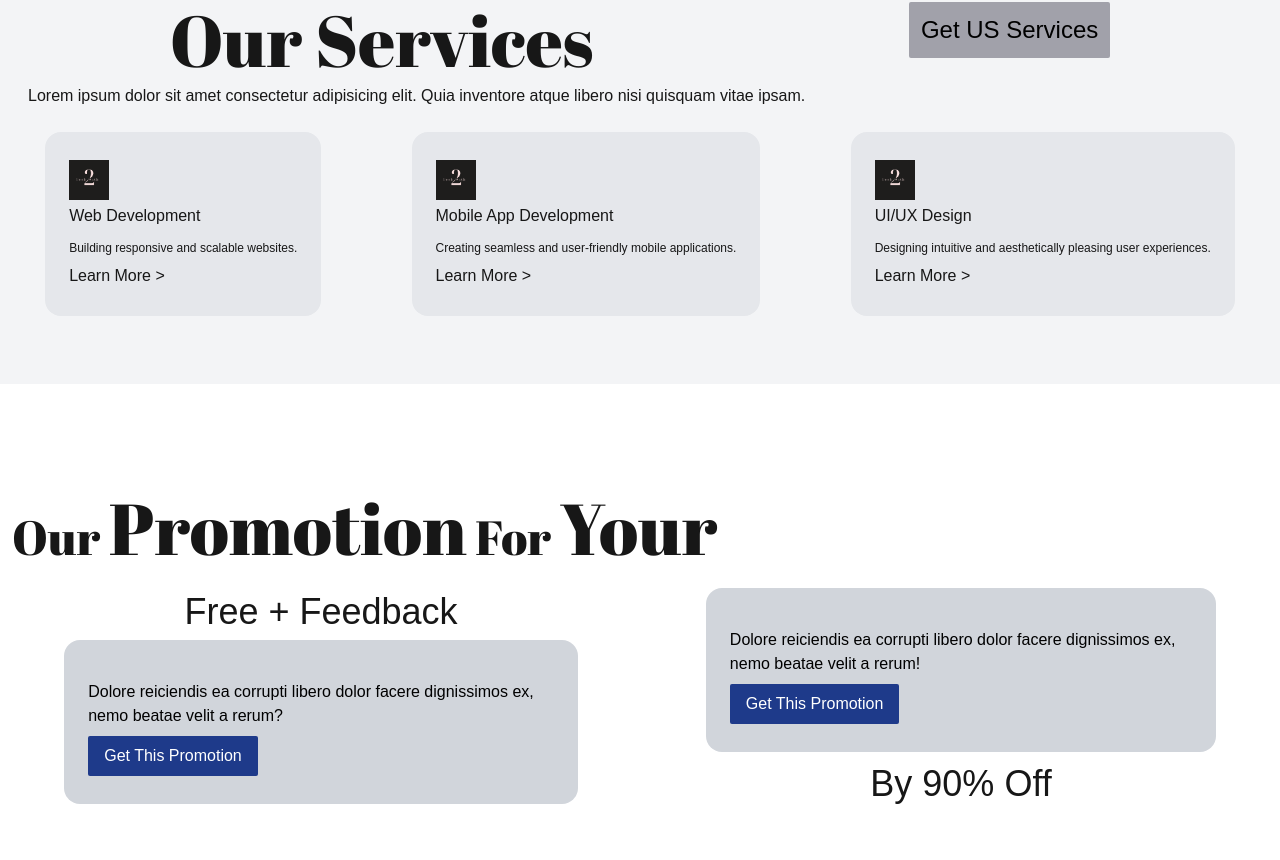
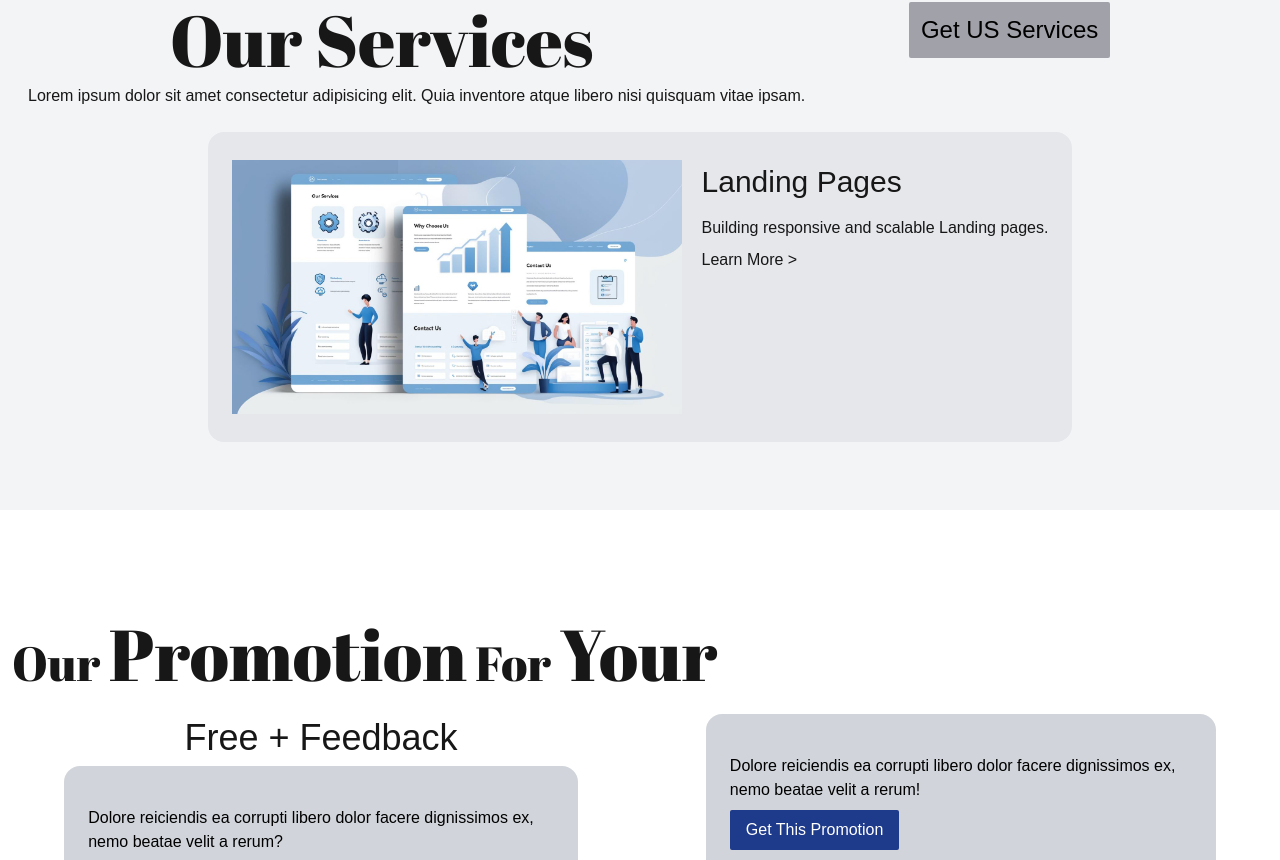
Before and after one commit to Jose-leandro/Techwith2, a Next.js app: page / in a window 1280 px wide. Shown: the part 1240-2100 px from the top of the page. Built offline with nearby package versions, Linux system fonts and the light colour scheme.

Commit message:
Sandbox snapshot commit

```diff
--- a/app/components/our-services.tsx
+++ b/app/components/our-services.tsx
@@ -5,22 +5,9 @@ export default function OurServices() {
   const OurServices = [
     {
       id: 1,
-      title: "Web Development",
-      description: "Building responsive and scalable websites.",
-      imageUrl: "/logo.png",
-    },
-    {
-      id: 2,
-      title: "Mobile App Development",
-      description: "Creating seamless and user-friendly mobile applications.",
-      imageUrl: "/logo.png",
-    },
-    {
-      id: 3,
-      title: "UI/UX Design",
-      description:
-        "Designing intuitive and aesthetically pleasing user experiences.",
-      imageUrl: "/logo.png",
+      title: "Landing Pages",
+      description: "Building responsive and scalable Landing pages.",
+      imageUrl: "/our-services.jpg",
     },
   ];
 
@@ -37,7 +24,7 @@ export default function OurServices() {
         </button>
       </div>
 
-      <p className="mt-2 ml-7">
+      <p className="mt-2 ml-7 mb-4">
         Lorem ipsum dolor sit amet consectetur adipisicing elit. Quia inventore
         atque libero nisi quisquam vitae ipsam.
       </p>
@@ -46,17 +33,20 @@ export default function OurServices() {
         {OurServices.map((service) => (
           <div
             key={service.id}
-            className="bg-gray-200 rounded-2xl px-6 py-7 mb-2 h-auto flex flex-col items-start justify-evenly"
+            className="bg-gray-200 rounded-2xl px-6 py-7 w-auto mb-2 h-auto flex items-start justify-evenly"
           >
             <Image
               src={service.imageUrl}
               alt={service.title}
-              width={40}
-              height={30}
+              width={450}
+              height={350}
             />
-            <h3 className="text-base mt-1">{service.title}</h3>
-            <p className="text-xs my-3 mb-2">{service.description}</p>
-            <button>Learn More {">"}</button>
+
+            <div className="flex flex-col justify-evenly items-start ml-5">
+              <h3 className="mt-1 text-3xl">{service.title}</h3>
+              <p className="text-base my-3 mt-4 mb-2">{service.description}</p>
+              <button>Learn More {">"}</button>
+            </div>
           </div>
         ))}
       </div>
```
Also changed, not shown: public/our-services.jpg (added).
